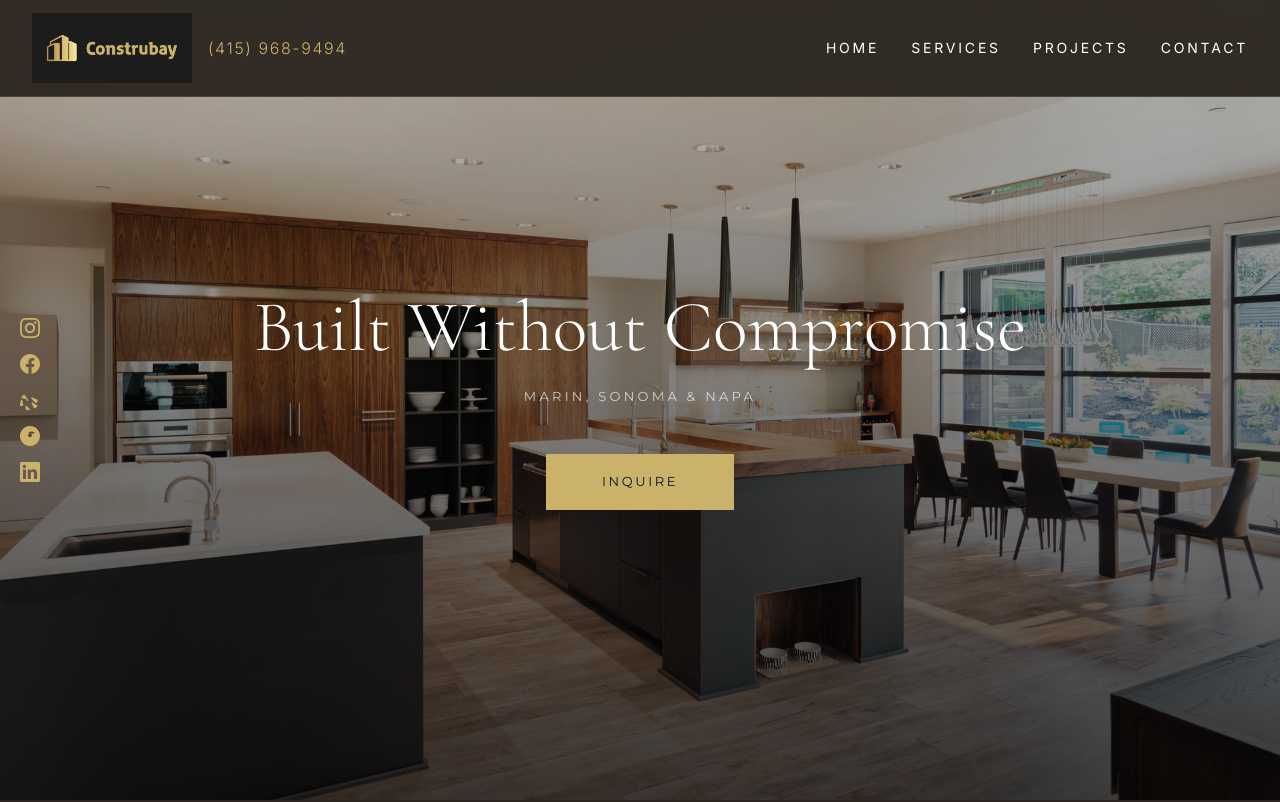
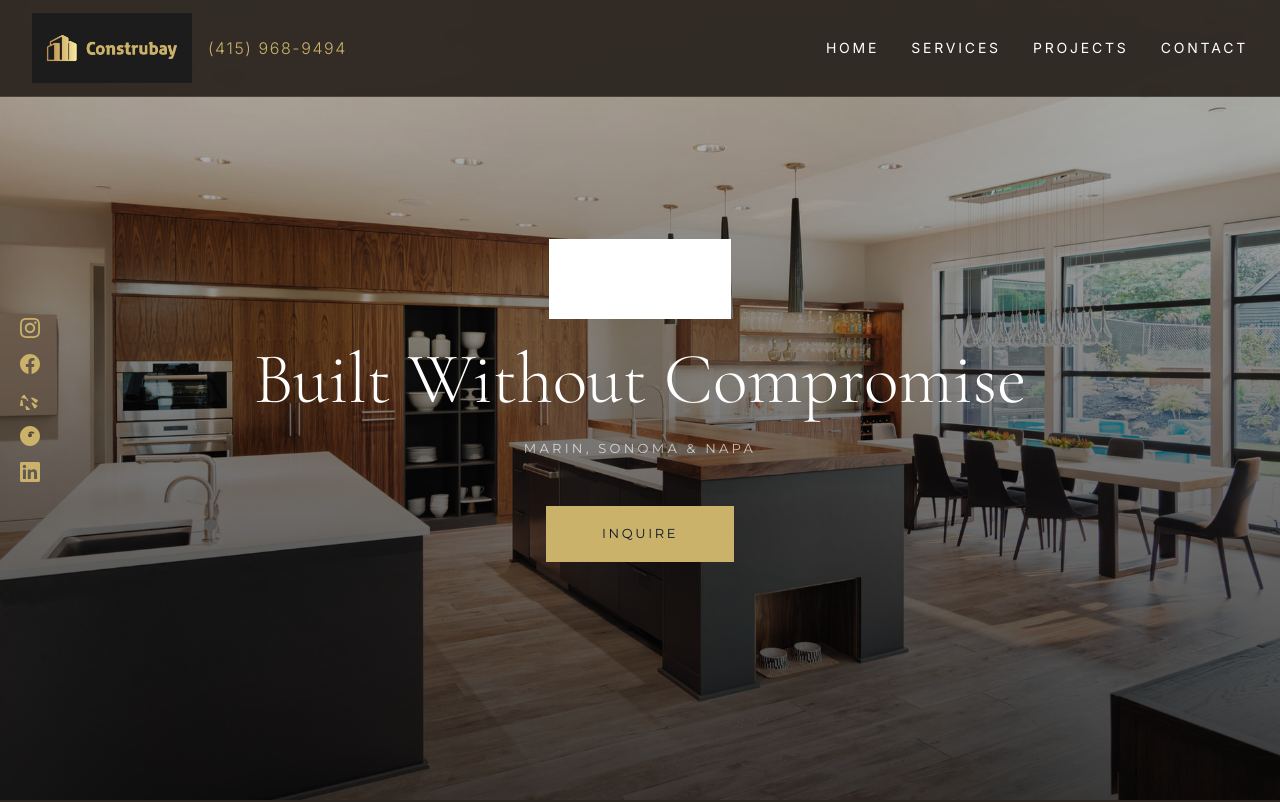
Before and after one commit to pfusbr-rj/construbay-web, a Next.js app: page / in a window 1280 px wide. Shown: the top 802 px of the page. Built offline with nearby package versions, Linux system fonts and the light colour scheme.

Commit message:
feat: add logo icon above hero headline

```diff
--- a/src/app/page.tsx
+++ b/src/app/page.tsx
@@ -80,6 +80,13 @@ export default function HomePage() {
 
         <div className="relative z-10 px-4 max-w-4xl mx-auto text-center w-full" style={{ display: 'flex', flexDirection: 'column', alignItems: 'center', justifyContent: 'center', textAlign: 'center', width: '100%' }}>
 
+          <div style={{ marginBottom: '24px', display: 'flex', flexDirection: 'column', alignItems: 'center', gap: '0px' }}>
+            <img
+              src="/images/svg/logo vector-01.svg"
+              alt="ConstruBay logo"
+              style={{ height: '80px', width: 'auto', filter: 'brightness(0) invert(1)' }}
+            />
+          </div>
           <h1 className={`${cormorant.className} font-light text-4xl sm:text-5xl md:text-7xl text-white mb-6 leading-none text-center w-full mx-auto`}>
             Built Without Compromise
           </h1>
```
